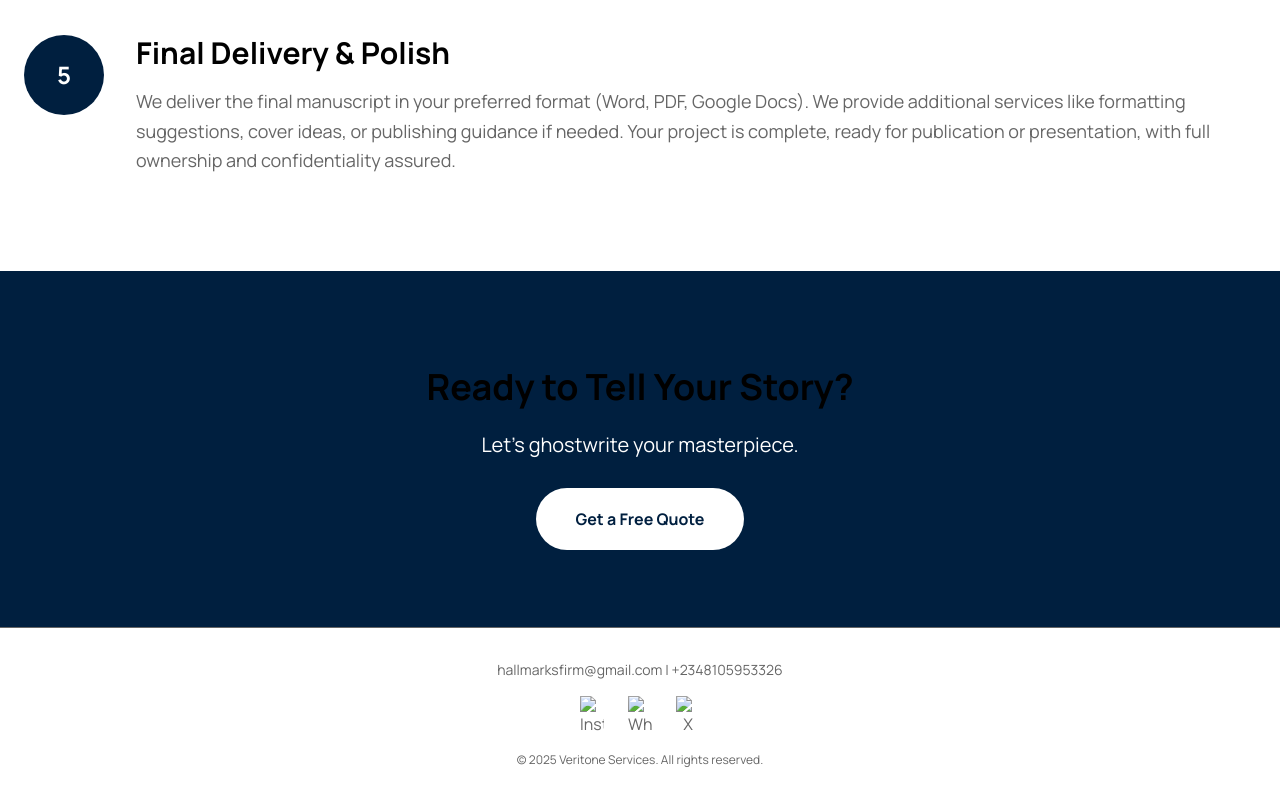
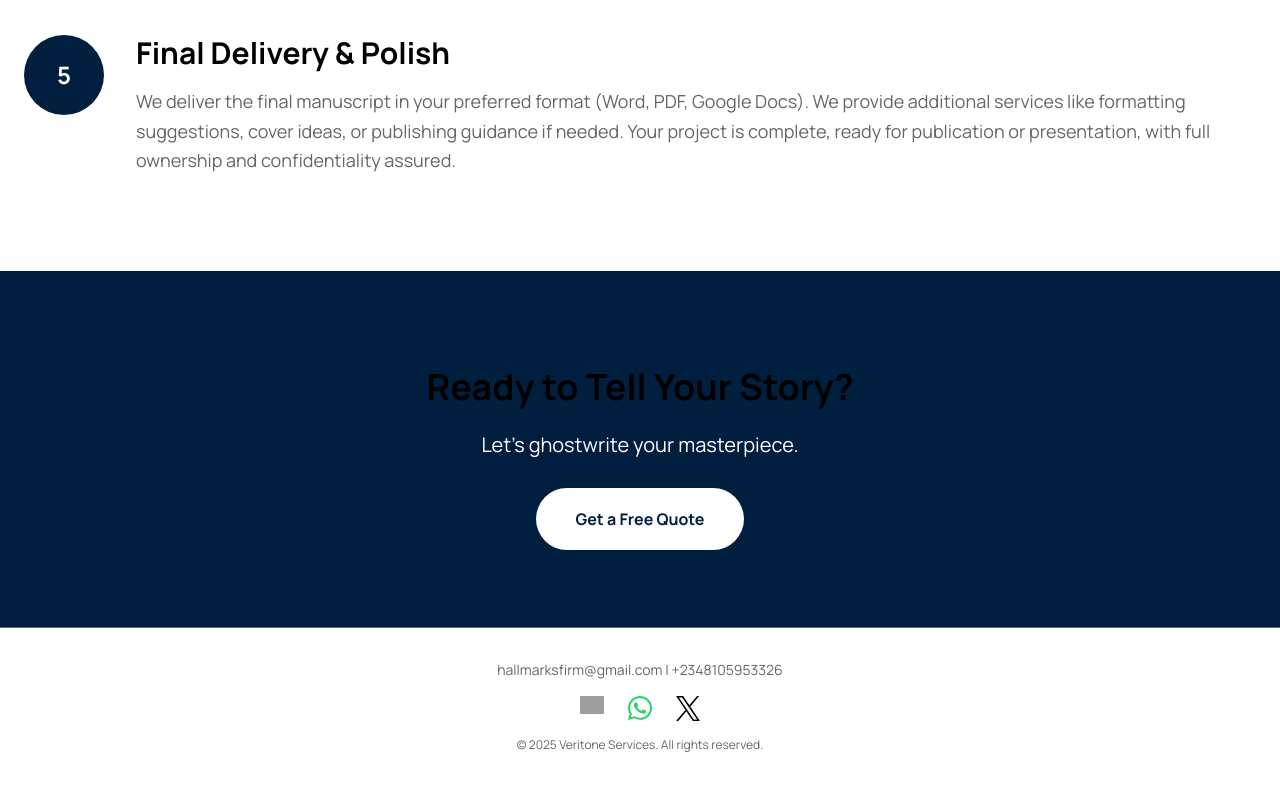
Before and after one commit to gbemigaakinde/Veritone-Services, a plain HTML site: page home/ghostwriting.html in a window 1280 px wide. Shown: the part 2186-2986 px from the top of the page. Drawn offline with nearby package versions, Linux system fonts and the light colour scheme; grey boxes are pictures that could not be loaded.

Commit message:
Update ghostwriting.html

```diff
--- a/home/ghostwriting.html
+++ b/home/ghostwriting.html
@@ -200,13 +200,13 @@
             <p class="text-gray text-sm">hallmarksfirm@gmail.com | +2348105953326</p>
             <div class="flex justify-center gap-6">
                 <a href="https://instagram.com/veritoneng" target="_blank">
-                    <img src="images/Instagram_Glyph_Gradient.png" alt="Instagram" width="24" height="24">
+                    <img src="../images/Instagram_Glyph_Gradient.png" alt="Instagram" width="24" height="24">
                 </a>
                 <a href="https://wa.me/2348155095660" target="_blank">
-                    <img src="images/Digital_Glyph_Green.svg" alt="WhatsApp" width="24" height="24">
+                    <img src="../images/Digital_Glyph_Green.svg" alt="WhatsApp" width="24" height="24">
                 </a>
                <a href="https://x.com/veritoneng" target="_blank">
-                    <img src="images/logo-black.png" alt="X" width="24" height="24">
+                    <img src="../images/logo-black.png" alt="X" width="24" height="24">
                 </a>
             </div>
             <p class="text-gray-500 text-xs">&copy; 2025 Veritone Services. All rights reserved.</p>
```
